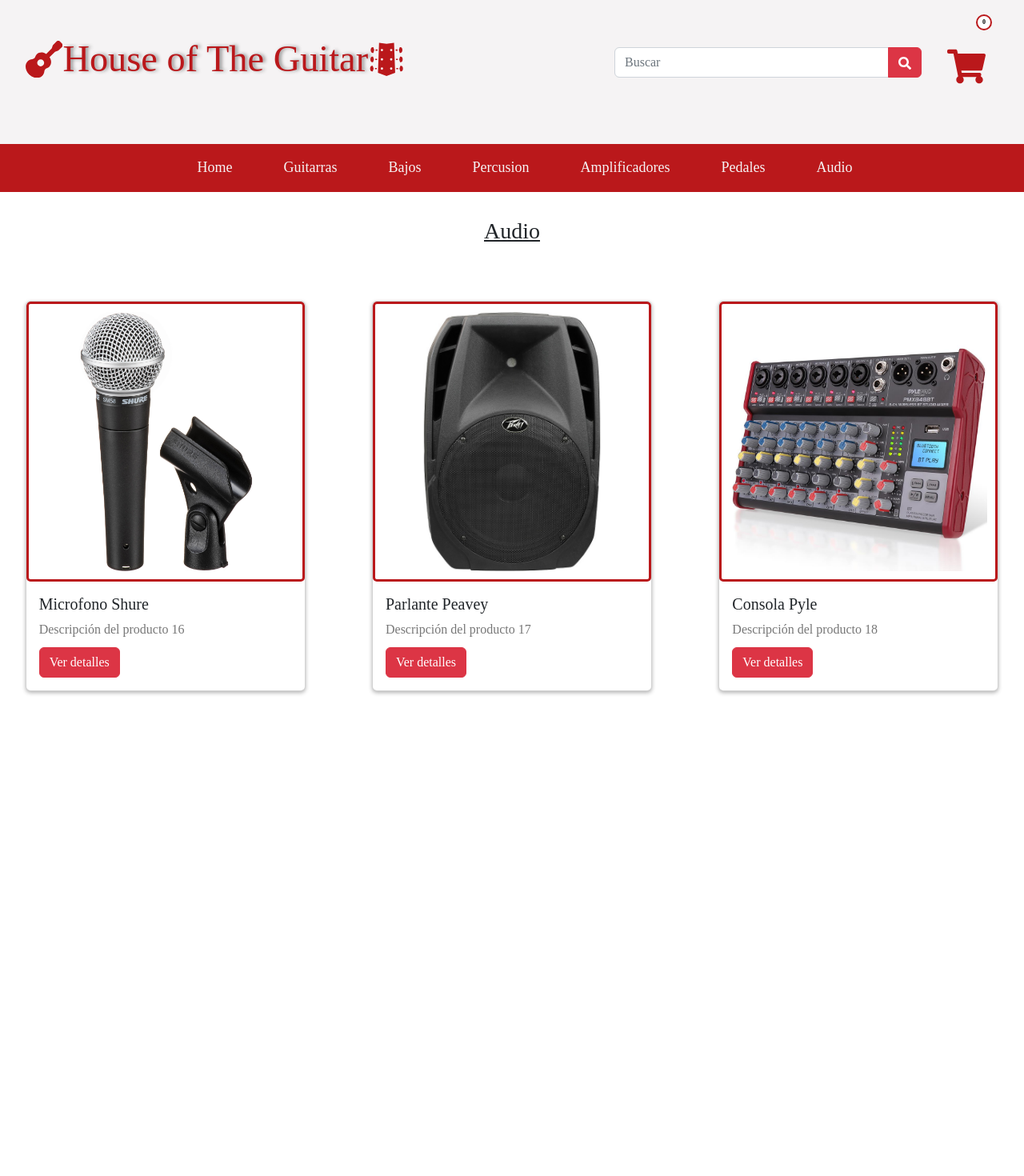
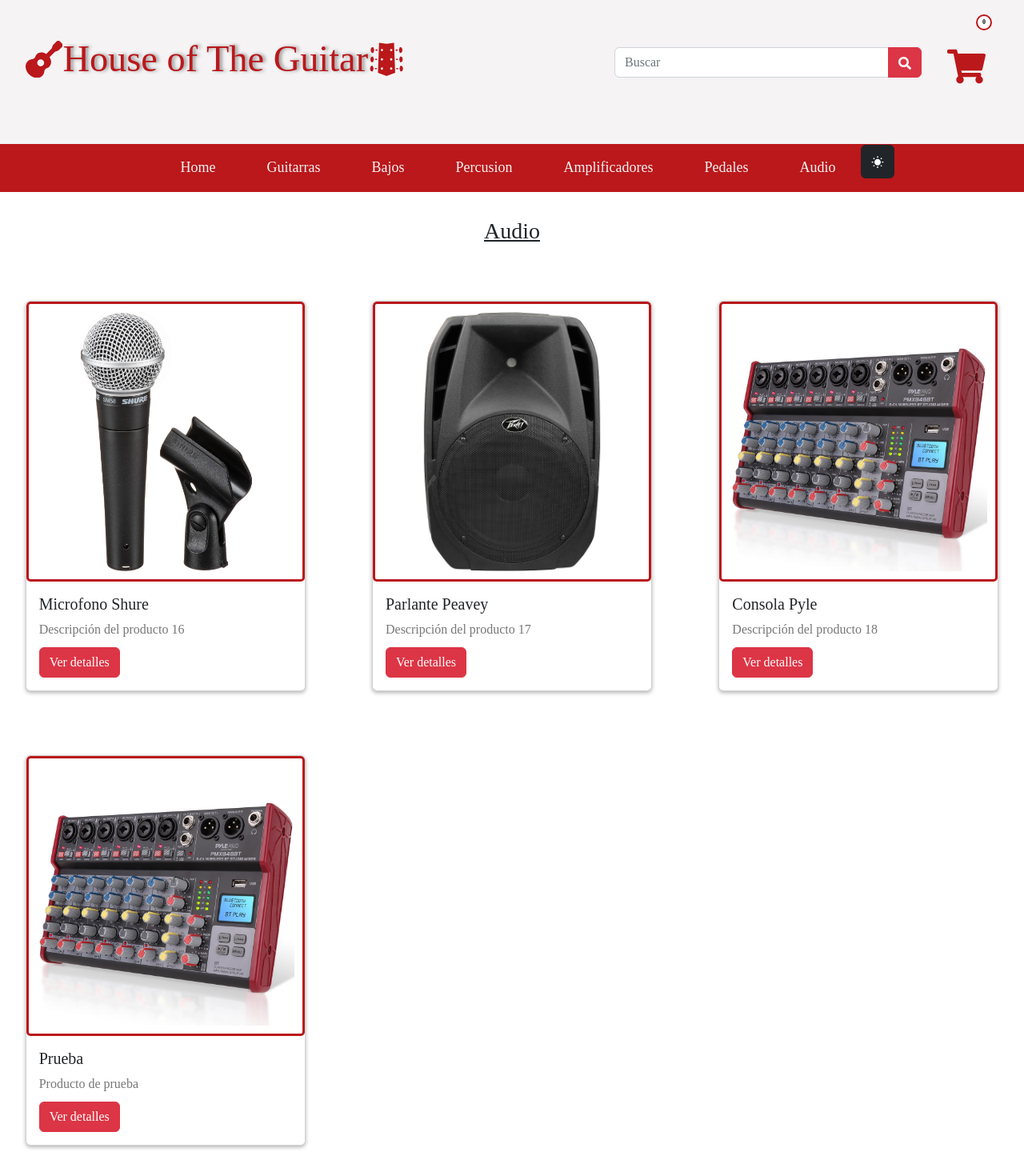
Before and after one commit to danbisbal7/Entrega-Final---Curso-de-React---Coderhouse, a React (Create React App) app: page /Audio in a window 1280 px wide. Shown: the top 1470 px of the page at 80% size. Before the commit the page ends 966 px from the top, so only its background shows below. Built offline with nearby package versions, Linux system fonts and the light colour scheme; a web font is replaced by a local one.

Commit message:
Dark Theme

```diff
--- a/src/App.jsx
+++ b/src/App.jsx
@@ -1,4 +1,5 @@
-import React from 'react';
+import React, { useContext } from 'react';
+import { ThemeContext, ThemeProvider } from './context';
 import "./components/NavBar/NavBarComponents"
 import './App.module.css';
 import "./components/ItemDetailContainer"
@@ -7,13 +8,17 @@
 import 'bootstrap/dist/css/bootstrap.min.css';
 
 
+function App() {
+  const {isDarkMode} = useContext(ThemeContext);
+  console.log(isDarkMode);
 
-function App() {
   return (
-    <div>
-      <MainRoutes />
-      <ItemListContainer/>
-    </div>
+    <ThemeProvider>
+      <div>
+        <MainRoutes />
+        <ItemListContainer/>
+      </div>
+    </ThemeProvider>
   );
 }
 
--- a/src/components/NavBar/NavBarComponents.jsx
+++ b/src/components/NavBar/NavBarComponents.jsx
@@ -1,3 +1,5 @@
+import React, { useContext } from 'react';
+import { ThemeContext } from '../../context';
 import { Link } from 'react-router-dom';
 import styles from "./NavBarStyles.module.css";
 import {FaGuitar} from "react-icons/fa";
@@ -5,8 +7,18 @@
 import { SearchBar } from "./SearchBar";
 import { CartIcon } from "./CartIcon";
 import NavItems from "./NavItems";
+import { Button } from 'react-bootstrap';
+import { MdNightlightRound, MdWbSunny } from "react-icons/md";
 
 export const NavBarComponent = () => {
+    const { isDarkMode, setIsDarkMode } = useContext(ThemeContext);
+
+    const toggleDarkMode = () => {
+      setIsDarkMode(!isDarkMode);
+    }
+
+    const icon = isDarkMode ? <MdNightlightRound/> : <MdWbSunny />;
+
     return (
       <header>
         <div className={styles.title}>
@@ -26,6 +38,7 @@
               <NavItems label="Amplificadores" to="/Amplificadores" />
               <NavItems label="Pedales" to="/Pedales" />
               <NavItems label="Audio" to="/Audio" />
+              <Button variant="dark" onClick={toggleDarkMode}>{icon}</Button>
             </ul>
           </nav>
         </div>
--- /dev/null
+++ b/src/context/ThemeContext.jsx
@@ -0,0 +1,15 @@
+import React, {createContext, useState} from 'react';
+
+export const ThemeContext = createContext({
+    isDarkMode: false,
+    setIsDarkMode: () => {},
+  });
+
+export const  ThemeProvider = ({children}) => {
+    const [isDarkMode, setIsDarkMode] = useState(false);
+    return (
+        <ThemeContext.Provider value={{isDarkMode, setIsDarkMode}}>
+            {children}
+        </ThemeContext.Provider>
+    )
+}
--- /dev/null
+++ b/src/context/index.js
@@ -0,0 +1 @@
+export * from "./ThemeContext"
--- a/src/json/products.js
+++ b/src/json/products.js
@@ -143,4 +143,12 @@
       "descripcion": "Descripción del producto 18",
       "imagen": "../images/consola-pyle.jpg"
     },
+    {
+      "id": 19,
+      "categoria": "Audio",
+      "nombre": "Prueba",
+      "precio": 5.99,
+      "descripcion": "Producto de prueba",
+      "imagen": "../images/consola-pyle.jpg"
+    },
   ]
```
Lines whose indentation alone changed are shown as unchanged.
